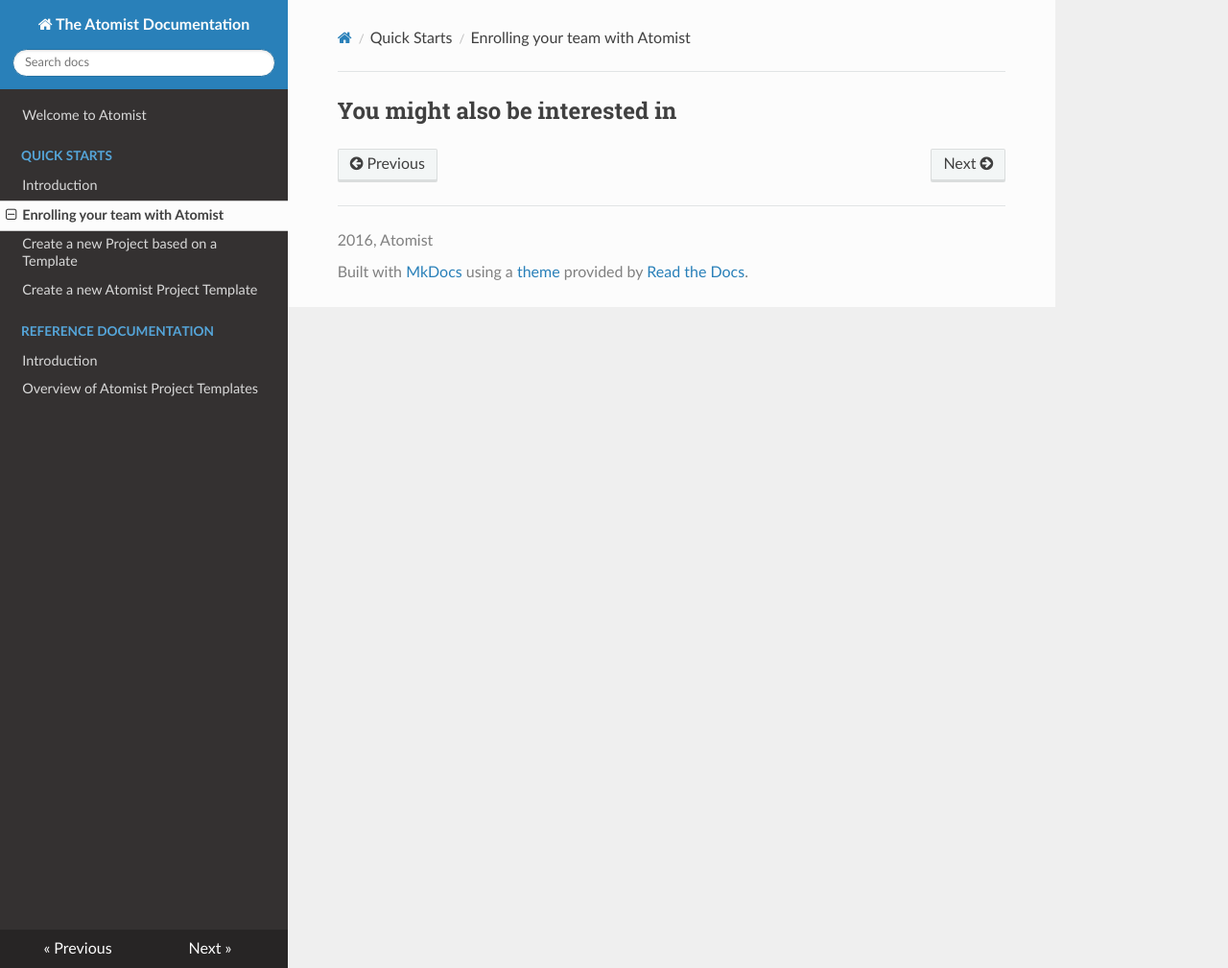
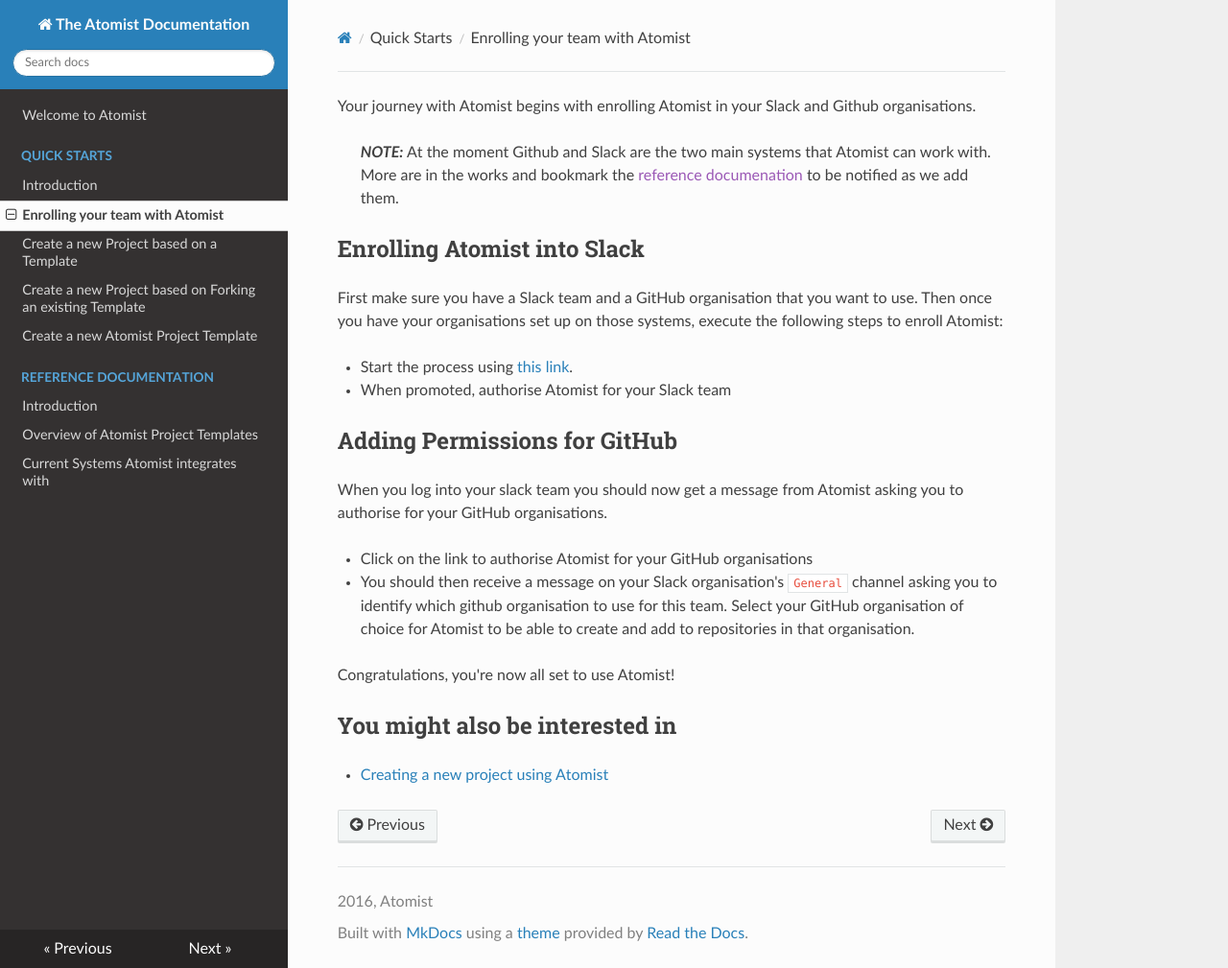
Before and after one commit to atomisthq/docs, an MkDocs documentation site: the page built from docs/quick-starts/enrollment.md, in a window 1280 px wide and 1009 px high. Shown: the whole window at 96% size. Built offline with MkDocs 1.6.1, drawn with Linux system fonts in a browser that asks for light colours; nearby versions of some CDN libraries; old or Windows-style settings are respelled for this version of MkDocs.

Commit message:
Lots of changes in; testing to do when the commute is done

```diff
--- a/docs/quick-starts/enrollment.md
+++ b/docs/quick-starts/enrollment.md
@@ -1,3 +1,23 @@
+Your journey with Atomist begins with enrolling Atomist in your Slack and Github organisations.
 
+> ***NOTE:*** At the moment Github and Slack are the two main systems that Atomist can work with. More are in the works and bookmark the [reference documenation]() to be notified as we add them.
+
+## Enrolling Atomist into Slack
+
+First make sure you have a Slack team and a GitHub organisation that you want to use. Then once you have your organisations set up on those systems, execute the following steps to enroll Atomist:
+
+* Start the process using [this link](https://slack.com/oauth/authorize?scope=channels:read,channels:write,channels:history,im:read,im:write,chat:write:user,team:read,bot&client_id=9196525393.17722124420).
+* When promoted, authorise Atomist for your Slack team
+
+## Adding Permissions for GitHub
+
+When you log into your slack team you should now get a message from Atomist asking you to authorise for your GitHub organisations.
+
+* Click on the link to authorise Atomist for your GitHub organisations
+* You should then receive a message on your Slack organisation's `General` channel asking you to identify which github organisation to use for this team. Select your GitHub organisation of choice for Atomist to be able to create and add to repositories in that organisation.
+
+Congratulations, you're now all set to use Atomist!
 
 ## You might also be interested in
+
+* [Creating a new project using Atomist](create-new-project.md)
--- a/mkdocs.yml
+++ b/mkdocs.yml
@@ -6,8 +6,10 @@
 - Quick Starts:
   - Introduction: 'quick-starts/index.md'
   - Enrolling your team with Atomist: 'quick-starts/enrollment.md'
-  - Create a new Project based on a Template: 'quick-starts/create-new-project.md'
+  - Create a new Project based on a Template: 'quick-starts/new-project-template/create-new-project.md'
+  - Create a new Project based on Forking an existing Template: 'quick-starts/new-project-template/new-project-template-from-fork.md'
   - Create a new Atomist Project Template: 'quick-starts/new-project-template.md'
 - Reference Documentation:
   - Introduction: 'reference-docs/index.md'
   - Overview of Atomist Project Templates: 'reference-docs/project-templates-overview.md'
+  - Current Systems Atomist integrates with: 'reference-docs/current-system-integrations.md'
```
Also changed, not shown: docs/quick-starts/create-new-project.md (+23 -0 lines), docs/quick-starts/index.md (+2 -2 lines), docs/quick-starts/new-project-template.md (deleted, +0 -116 lines), docs/quick-starts/new-project-template/new-project-template.md (added, +39 -0 lines), docs/reference-docs/index.md (+2 -0 lines), docs/quick-starts/new-project-template/new-project-template-from-fork.md (added), docs/reference-docs/current-system-integrations.md (added).
